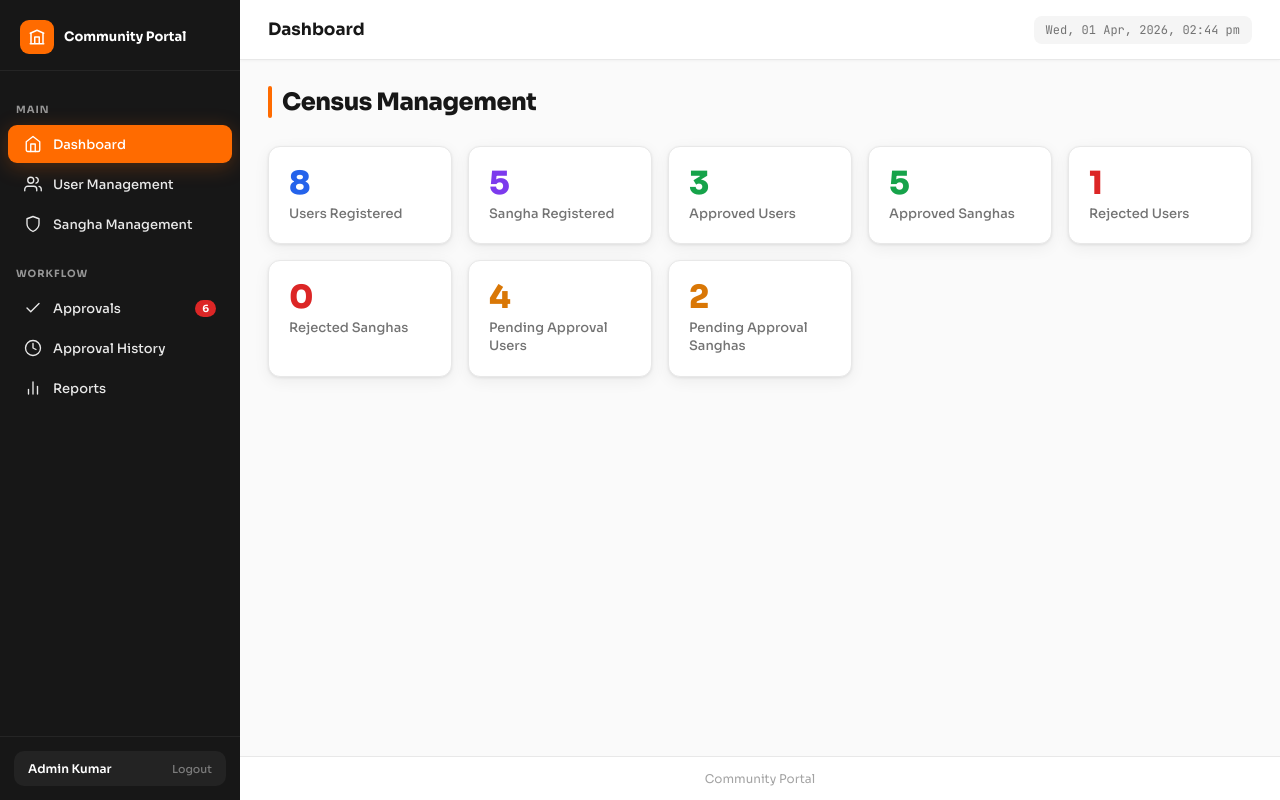
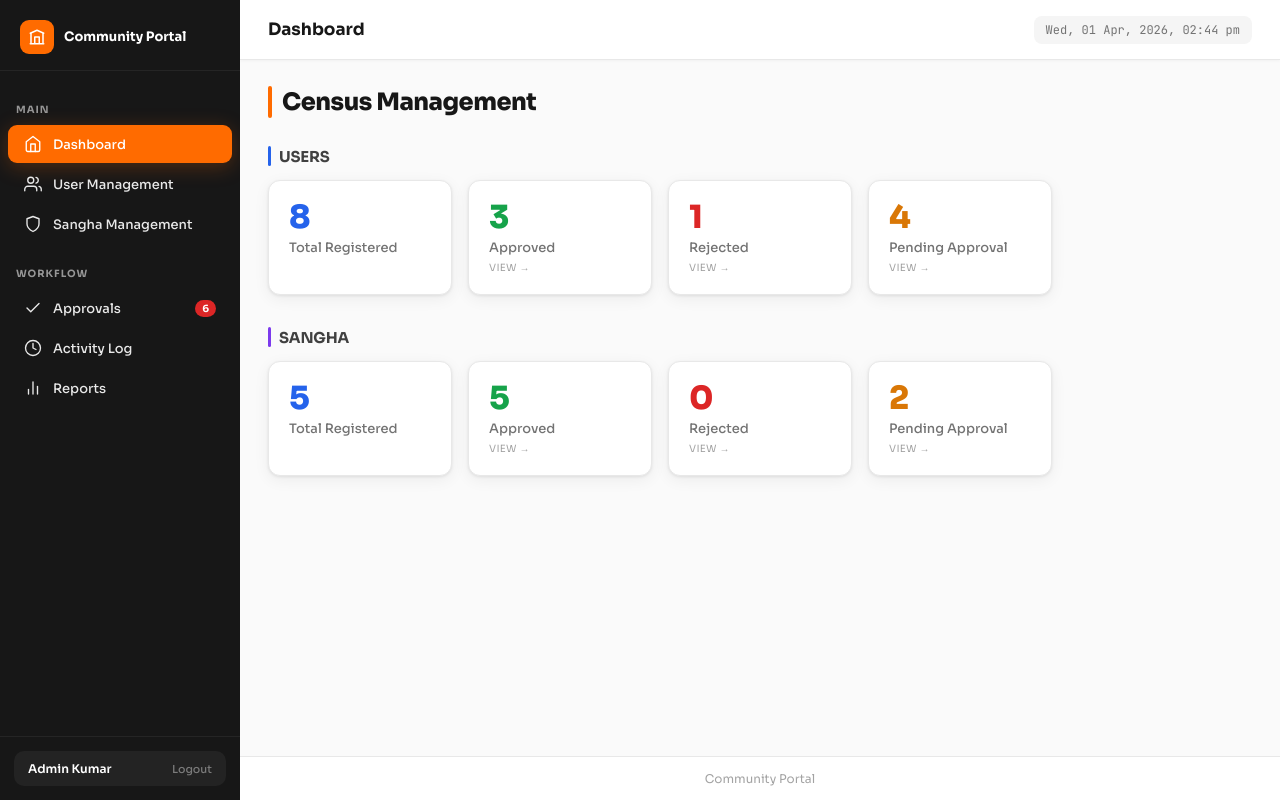
Before and after one commit to DarshiniMahesh/Community-Application, a Next.js app in the folder admin/: page /dashboard in a window 1280 px wide. Built offline with nearby package versions, Linux system fonts and the light colour scheme.

Commit message:
Admin UI changes

```diff
--- a/admin/src/app/dashboard/page.tsx
+++ b/admin/src/app/dashboard/page.tsx
@@ -1,21 +1,32 @@
-import { USERS, SANGHA_LIST, PENDING_SANGHA } from '@/data/mockData';
+'use client';
+import { useRouter } from 'next/navigation';
+import { USERS, SANGHA_LIST, PENDING_SANGHA } from '../../data/mockData';
 
 export default function DashboardPage() {
+  const router = useRouter();
+
   const approvedUsers  = USERS.filter(u => u.status === 'approved').length;
   const rejectedUsers  = USERS.filter(u => u.status === 'rejected').length;
   const pendingUsers   = USERS.filter(u => u.status === 'pending').length;
   const pendingSangha  = PENDING_SANGHA.length;
 
-  const stats = [
-    { label: 'Users Registered',         value: USERS.length,       color: 'var(--blue)'   },
-    { label: 'Sangha Registered',        value: SANGHA_LIST.length, color: 'var(--purple)' },
-    { label: 'Approved Users',           value: approvedUsers,      color: 'var(--green)'  },
-    { label: 'Approved Sanghas',         value: SANGHA_LIST.length, color: 'var(--green)'  },
-    { label: 'Rejected Users',           value: rejectedUsers,      color: 'var(--red)'    },
-    { label: 'Rejected Sanghas',         value: 0,                  color: 'var(--red)'    },
-    { label: 'Pending Approval Users',   value: pendingUsers,       color: 'var(--yellow)' },
-    { label: 'Pending Approval Sanghas', value: pendingSangha,      color: 'var(--yellow)' },
+  const userStats = [
+    { label: 'Total Registered', value: USERS.length,  color: 'var(--blue)',   href: null },
+    { label: 'Approved',         value: approvedUsers, color: 'var(--green)',  href: '/dashboard/history?tab=users&status=approved'   },
+    { label: 'Rejected',         value: rejectedUsers, color: 'var(--red)',    href: '/dashboard/history?tab=users&status=rejected'   },
+    { label: 'Pending Approval', value: pendingUsers,  color: 'var(--yellow)', href: '/dashboard/approvals?tab=user'                  },
   ];
+
+  const sanghaStats = [
+    { label: 'Total Registered', value: SANGHA_LIST.length, color: 'var(--blue)',   href: null },
+    { label: 'Approved',         value: SANGHA_LIST.length, color: 'var(--green)',  href: '/dashboard/history?tab=sangha&status=approved'   },
+    { label: 'Rejected',         value: 0,                  color: 'var(--red)',    href: '/dashboard/history?tab=sangha&status=rejected'   },
+    { label: 'Pending Approval', value: pendingSangha,      color: 'var(--yellow)', href: '/dashboard/approvals?tab=sangha'                 },
+  ];
+
+  const handleClick = (href: string | null) => {
+    if (href) router.push(href);
+  };
 
   return (
     <div className="page">
@@ -27,13 +38,65 @@ export default function DashboardPage() {
           </h1>
         </div>
       </div>
-      <div className="dash-grid">
-        {stats.map((s, i) => (
-          <div className="dash-card" key={i}>
-            <div className="dash-val" style={{ color: s.color }}>{s.value}</div>
-            <div className="dash-label">{s.label}</div>
-          </div>
-        ))}
+
+      {/* Users Section */}
+      <div style={{ marginBottom: 32 }}>
+        <div style={{ display: 'flex', alignItems: 'center', gap: 8, marginBottom: 14 }}>
+          <div style={{ width: 3, height: 20, background: 'var(--blue)', borderRadius: 99 }} />
+          <h2 style={{ fontSize: 15, fontWeight: 700, color: 'var(--gray-700)', letterSpacing: '-0.01em', textTransform: 'uppercase' }}>
+            Users
+          </h2>
+        </div>
+        <div className="dash-grid">
+          {userStats.map((s, i) => (
+            <div
+              className="dash-card"
+              key={i}
+              onClick={() => handleClick(s.href)}
+              style={{ cursor: s.href ? 'pointer' : 'default', transition: 'all 0.15s' }}
+              onMouseEnter={e => { if (s.href) (e.currentTarget as HTMLDivElement).style.transform = 'translateY(-2px)'; }}
+              onMouseLeave={e => { (e.currentTarget as HTMLDivElement).style.transform = 'translateY(0)'; }}
+            >
+              <div className="dash-val" style={{ color: s.color }}>{s.value}</div>
+              <div className="dash-label">{s.label}</div>
+              {s.href && (
+                <div style={{ fontSize: 10, color: 'var(--gray-400)', marginTop: 4, letterSpacing: '0.03em' }}>
+                  VIEW →
+                </div>
+              )}
+            </div>
+          ))}
+        </div>
+      </div>
+
+      {/* Sangha Section */}
+      <div>
+        <div style={{ display: 'flex', alignItems: 'center', gap: 8, marginBottom: 14 }}>
+          <div style={{ width: 3, height: 20, background: 'var(--purple)', borderRadius: 99 }} />
+          <h2 style={{ fontSize: 15, fontWeight: 700, color: 'var(--gray-700)', letterSpacing: '-0.01em', textTransform: 'uppercase' }}>
+            Sangha
+          </h2>
+        </div>
+        <div className="dash-grid">
+          {sanghaStats.map((s, i) => (
+            <div
+              className="dash-card"
+              key={i}
+              onClick={() => handleClick(s.href)}
+              style={{ cursor: s.href ? 'pointer' : 'default', transition: 'all 0.15s' }}
+              onMouseEnter={e => { if (s.href) (e.currentTarget as HTMLDivElement).style.transform = 'translateY(-2px)'; }}
+              onMouseLeave={e => { (e.currentTarget as HTMLDivElement).style.transform = 'translateY(0)'; }}
+            >
+              <div className="dash-val" style={{ color: s.color }}>{s.value}</div>
+              <div className="dash-label">{s.label}</div>
+              {s.href && (
+                <div style={{ fontSize: 10, color: 'var(--gray-400)', marginTop: 4, letterSpacing: '0.03em' }}>
+                  VIEW →
+                </div>
+              )}
+            </div>
+          ))}
+        </div>
       </div>
     </div>
   );
--- a/admin/src/components/Sidebar.tsx
+++ b/admin/src/components/Sidebar.tsx
@@ -11,7 +11,7 @@ const NAV = [
   ]},
   { section: 'Workflow', items: [
     { href: '/dashboard/approvals', label: 'Approvals',         icon: 'check',  badge: true },
-    { href: '/dashboard/history',   label: 'Approval History',  icon: 'clock'   },
+    { href: '/dashboard/history',   label: 'Activity Log',  icon: 'clock'   },
     { href: '/dashboard/reports',   label: 'Reports',           icon: 'chart'   },
   ]},
 ];
--- a/admin/src/components/Topbar.tsx
+++ b/admin/src/components/Topbar.tsx
@@ -7,7 +7,7 @@ const PAGE_TITLES: Record<string, string> = {
   '/dashboard/users':     'User Management',
   '/dashboard/sangha':    'Sangha Management',
   '/dashboard/approvals': 'Approvals',
-  '/dashboard/history':   'Approval History',
+  '/dashboard/history':   'Activity Log',
   '/dashboard/reports':   'Reports & Analytics',
 };
 
```
Also changed, not shown: admin/src/app/dashboard/approvals/page.tsx (+55 -34 lines), admin/src/app/dashboard/sangha/page.tsx (+4 -11 lines), admin/src/app/dashboard/users/page.tsx (+2 -15 lines), admin/src/app/signup/login/page.tsx (+66 -7 lines).
